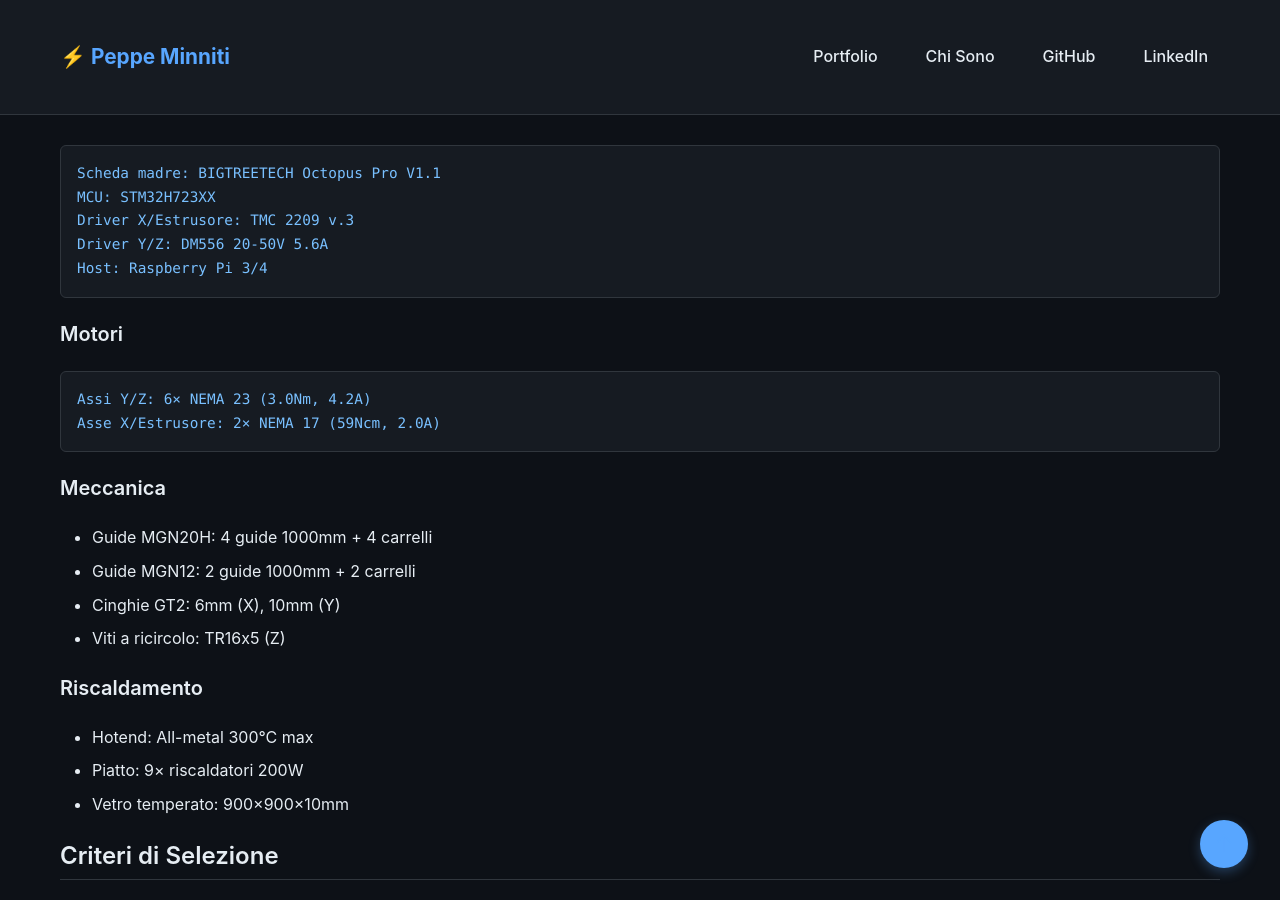
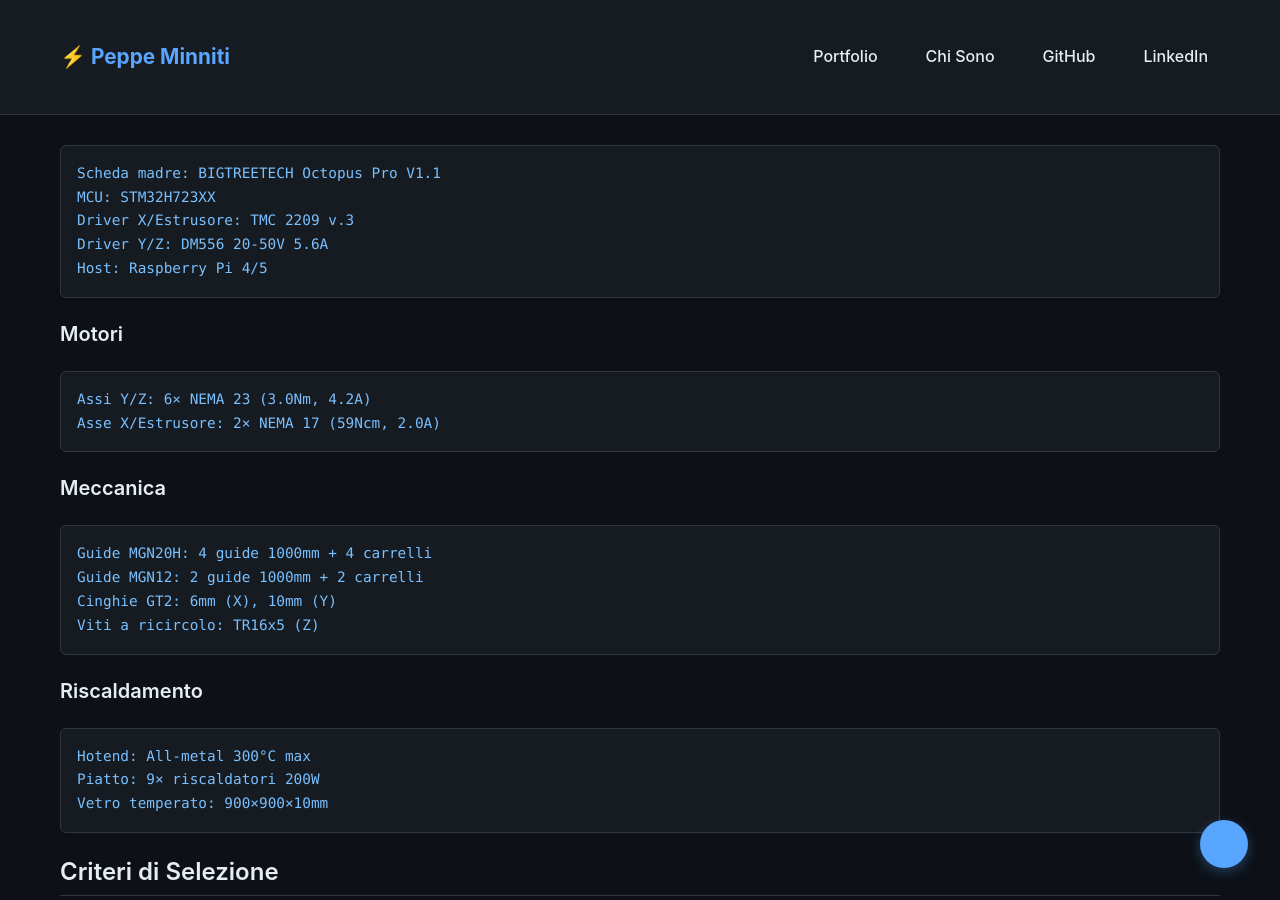
Before and after one commit to PeppeMinniti/Blog, a Jekyll site: the page built from stampante-3d/fasi-realizzazione/1-progettazione/selezione-componenti.md, in a window 1280 px wide and 900 px high, scrolled down 625 px. Built offline with Jekyll 4.4.1, drawn with Linux system fonts in a browser that asks for light colours.

````diff
--- a/stampante-3d/fasi-realizzazione/1-progettazione/selezione-componenti.md
+++ b/stampante-3d/fasi-realizzazione/1-progettazione/selezione-componenti.md
@@ -28,7 +28,7 @@
 MCU: STM32H723XX
 Driver X/Estrusore: TMC 2209 v.3
 Driver Y/Z: DM556 20-50V 5.6A
-Host: Raspberry Pi 3/4
+Host: Raspberry Pi 4/5
 ```
 
 ### Motori
@@ -38,15 +38,19 @@
 ```
 
 ### Meccanica
-- Guide MGN20H: 4 guide 1000mm + 4 carrelli
-- Guide MGN12: 2 guide 1000mm + 2 carrelli
-- Cinghie GT2: 6mm (X), 10mm (Y)
-- Viti a ricircolo: TR16x5 (Z)
+```yaml
+Guide MGN20H: 4 guide 1000mm + 4 carrelli
+Guide MGN12: 2 guide 1000mm + 2 carrelli
+Cinghie GT2: 6mm (X), 10mm (Y)
+Viti a ricircolo: TR16x5 (Z)
+```
 
 ### Riscaldamento
-- Hotend: All-metal 300°C max
-- Piatto: 9× riscaldatori 200W
-- Vetro temperato: 900×900×10mm
+```yaml
+Hotend: All-metal 300°C max
+Piatto: 9× riscaldatori 200W
+Vetro temperato: 900×900×10mm
+```
 
 ## Criteri di Selezione
 
````
Also changed, not shown: stampante-3d/fasi-realizzazione/1-progettazione/studio-dimensionamento-struttura.md (+3 -3 lines), stampante-3d/fasi-realizzazione/media/bigtreetech.jpg (added), stampante-3d/fasi-realizzazione/media/dm556.jpg (added), stampante-3d/fasi-realizzazione/media/nema17.jpg (added), stampante-3d/fasi-realizzazione/media/nema23.jpg (added), stampante-3d/fasi-realizzazione/media/raspberry.jpg (added), stampante-3d/fasi-realizzazione/media/tmc2209.jpg (added).
